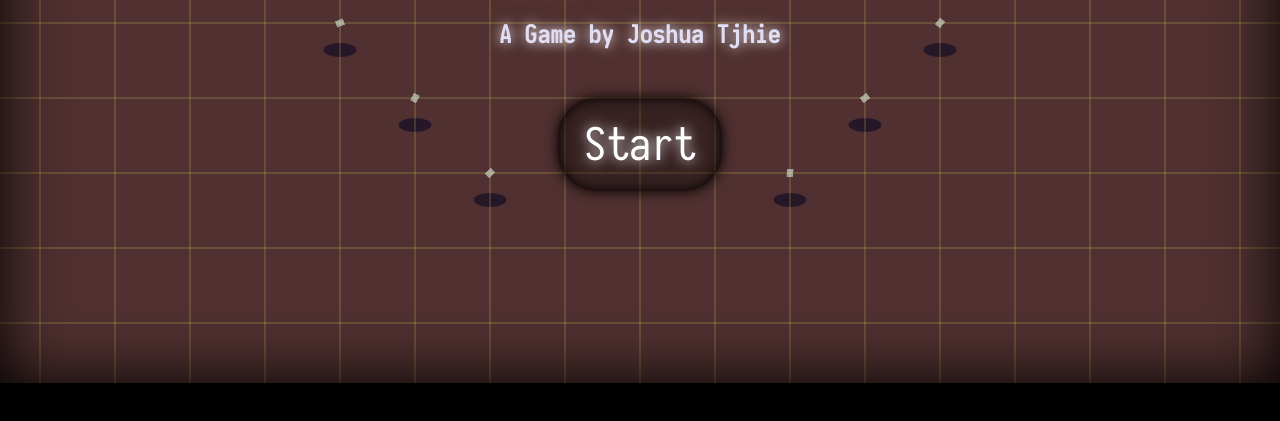
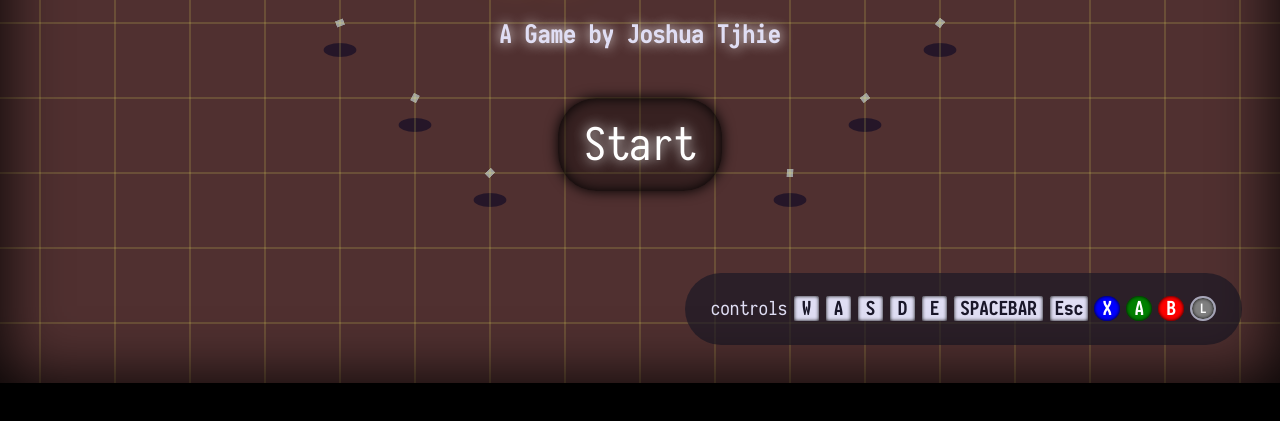
Before and after one commit to chifunt/copperfall, a plain HTML site: page index.html in a window 1280 px wide. Shown: the part 377-798 px from the top of the page. Drawn offline with Linux system fonts and the light colour scheme.

Commit message:
style tooltip

```diff
--- a/css/style.css
+++ b/css/style.css
@@ -487,6 +487,80 @@ h2 {
   pointer-events: none;
 }
 
+#tooltip-container {
+  width: 100%;
+  height: 100%;
+  background-color: #000000;
+}
+
+.tooltip {
+  display: flex;
+  position: absolute;
+  background-color: #191724aa;
+  width: auto;
+  bottom: 0;
+  right: 0;
+  height: 10%;
+  padding: 0vw 2vw;
+  border-radius: 3vw;
+  margin: 3%;
+  font-size: 1.5vw;
+  justify-content: center;
+  align-items: center;
+  gap: 0.5vw;
+}
+
+.tooltip p {
+
+}
+
+.keyboard-key, .console-key {
+  font-weight: bold;
+  display: flex;
+  align-items: center;
+  justify-content: center;
+  width: 2vw;
+  height: 2vw;
+  box-shadow: 0 0 .3vw rgba(0, 0, 0, 1) inset;
+}
+.keyboard-key {
+  color: #1a172a;
+  background-color: #e0def4;
+  border-radius: 0.2vw;
+}
+
+.keyboard-key.spacebar {
+  width: 7vw;
+}
+
+.keyboard-key.esc {
+  width: 3vw;
+}
+
+.console-key {
+  color: white;
+  border-radius: 100%;
+  background-color: black;
+}
+
+.console-key.x {
+  background-color: blue;
+}
+
+.console-key.a {
+  background-color: green;
+}
+
+.console-key.b {
+  background-color: red;
+}
+
+.console-key.joystick {
+  font-size: 1vw;
+  background-color: grey;
+  border: #a7a6b9 0.2vw solid;
+}
+
 #hud-container {
   display: none;
 }
--- a/index.html
+++ b/index.html
@@ -89,6 +89,20 @@
       <p>just go to a safe spot</p>
       <!-- <button>RESUME</button> -->
     </div>
+    <div class="tooltip">
+      <p>controls</p>
+      <div class="keyboard-key">W</div>
+      <div class="keyboard-key">A</div>
+      <div class="keyboard-key">S</div>
+      <div class="keyboard-key">D</div>
+      <div class="keyboard-key">E</div>
+      <div class="keyboard-key spacebar">SPACEBAR</div>
+      <div class="keyboard-key esc">Esc</div>
+      <div class="console-key x">X</div>
+      <div class="console-key a">A</div>
+      <div class="console-key b">B</div>
+      <div class="console-key joystick">L</div>
+    </div>
     <div class="vignette"></div>
     <div class="vignette-dash"></div>
     <div class="vignette-damage"></div>
```
